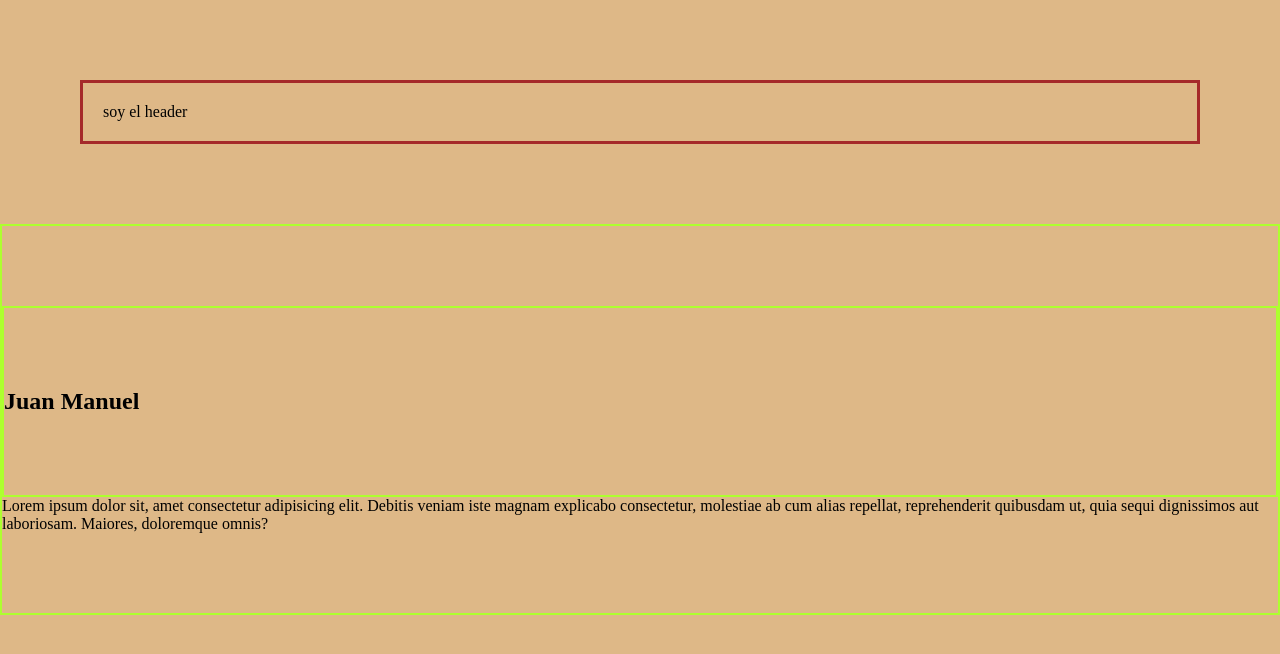
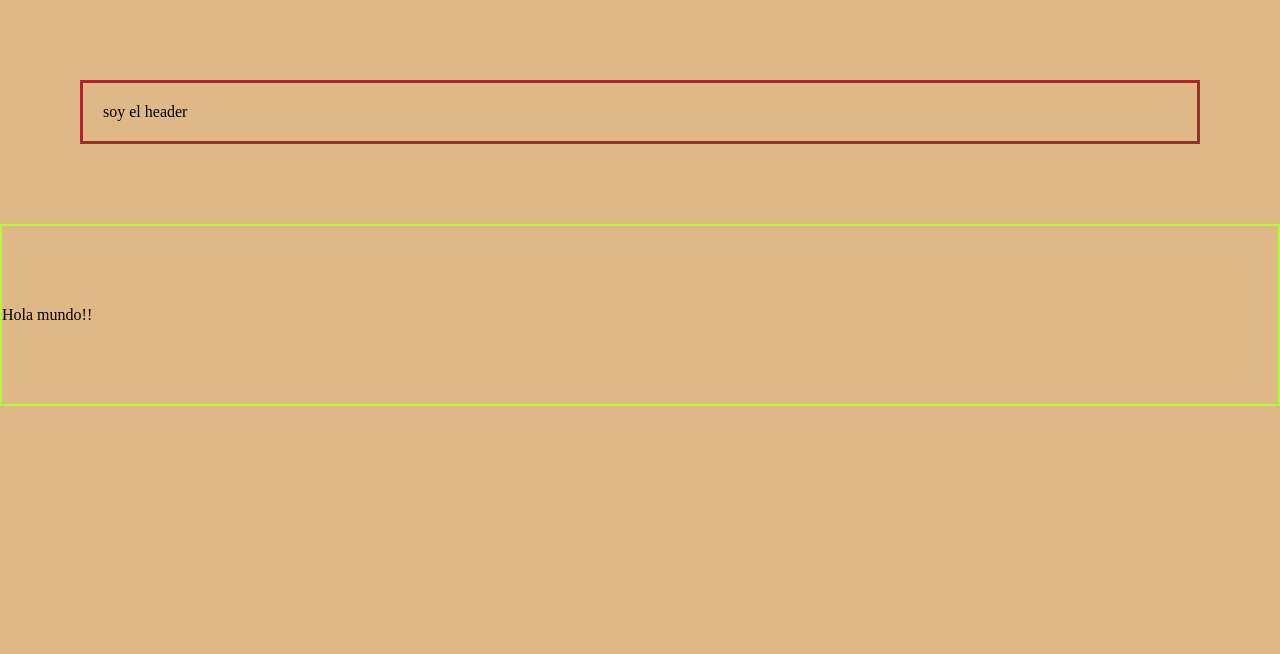
Before and after one commit to comototsu/fullstack, a plain HTML site: page index.html in a window 1280 px wide. Drawn offline with Linux system fonts and the light colour scheme.

Commit message:
estructura base

```diff
--- a/index.html
+++ b/index.html
@@ -10,8 +10,7 @@
     <header>soy el header</header>
     <main>
         <section>
-            <h1>Juan Manuel</h1>
-            <p class="miClase">Lorem ipsum dolor sit, amet consectetur adipisicing elit. Debitis veniam iste magnam explicabo consectetur, molestiae ab cum alias repellat, reprehenderit quibusdam ut, quia sequi dignissimos aut laboriosam. Maiores, doloremque omnis?</p>
+            <p>Hola mundo!!</p>
 
         </section>
     </main>
```
